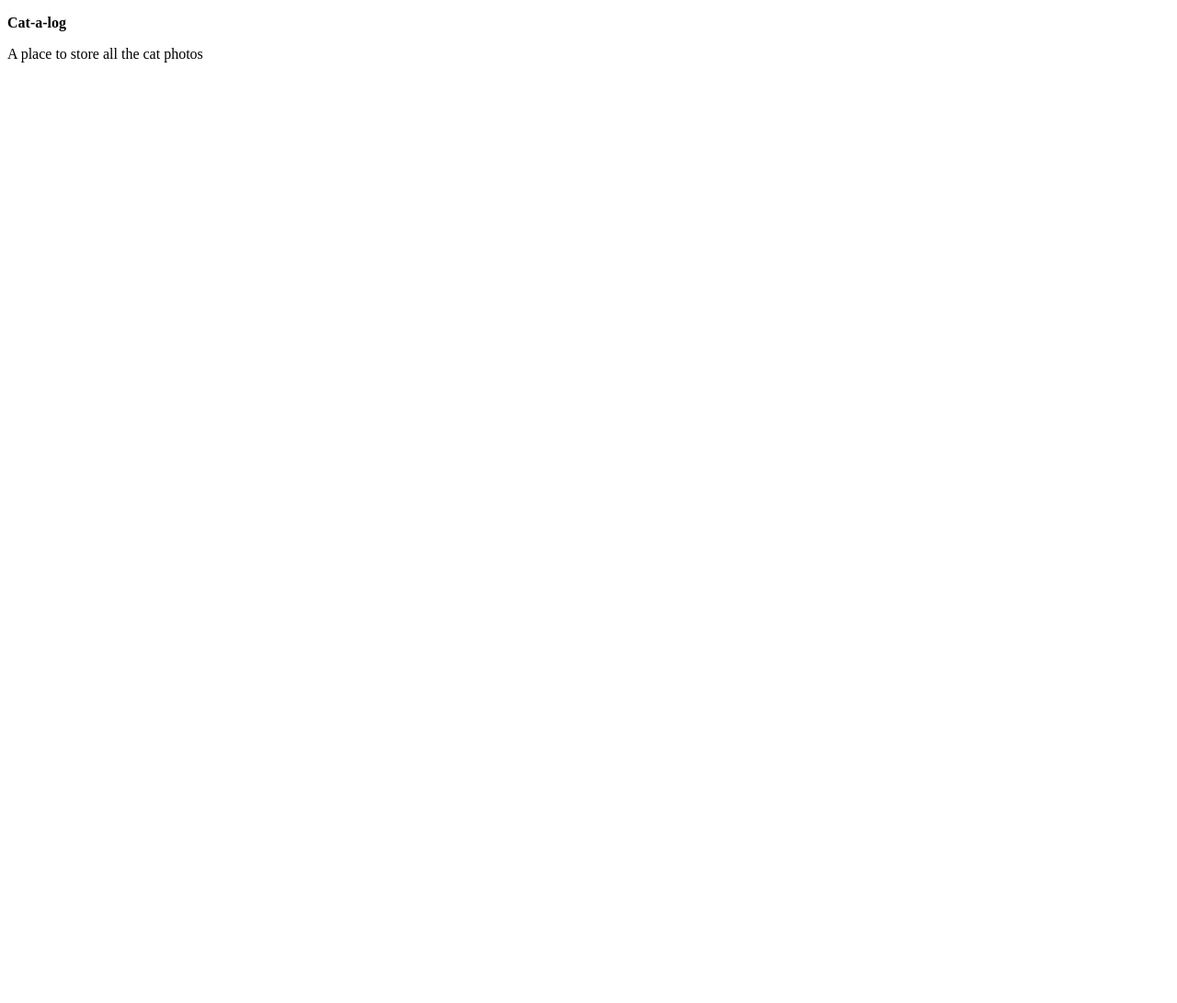
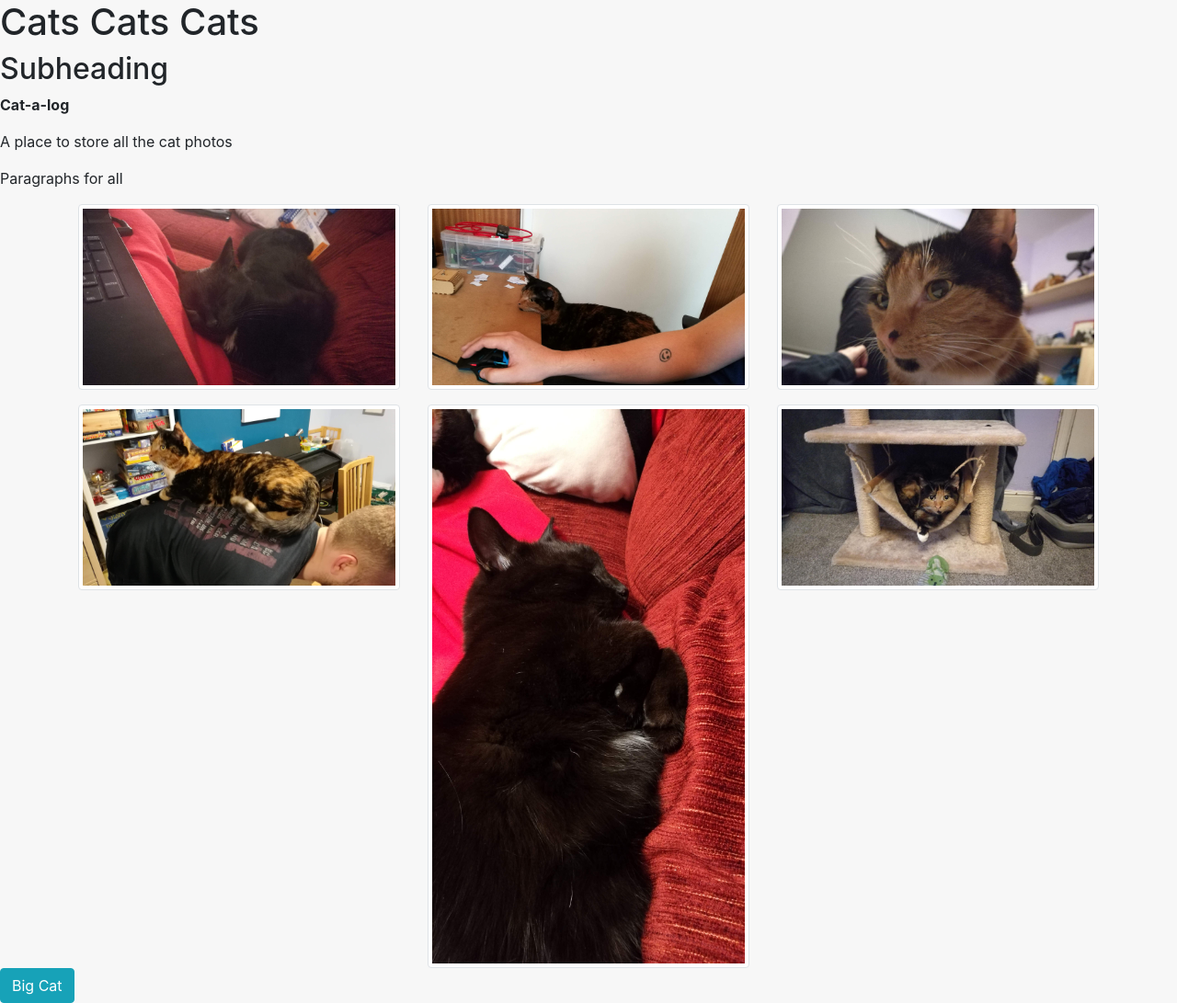
Before and after one commit to BethFromAbove/cat-a-log, a plain HTML site: page site/public/index.html in a window 1280 px wide. Shown: the whole page at 92% size. Before the commit the page ends 800 px from the top, so only its background shows below. Drawn offline with nearby package versions, Linux system fonts and the light colour scheme.

Commit message:
Added bootstrap stylesheet and first pictures of cats in grid

```diff
--- a/site/public/index.html
+++ b/site/public/index.html
@@ -1,5 +1,40 @@
 <!DOCTYPE html>
 <html xmlns="http://www.w3.org/1999/xhtml">
-<p><strong>Cat-a-log</strong></p>
-<p>A place to store all the cat photos</p>
+<link rel="stylesheet" href="https://stackpath.bootstrapcdn.com/bootstrap/4.2.1/css/bootstrap.min.css" integrity="sha384-GJzZqFGwb1QTTN6wy59ffF1BuGJpLSa9DkKMp0DgiMDm4iYMj70gZWKYbI706tWS" crossorigin="anonymous"/>
+<link rel="stylesheet" type="text/css" href="styles.css"/>
+<body>
+    <h1 class="slanty">Cats Cats Cats</h1>
+    <h2 class="slanty">Subheading</h2>
+    <p><strong>Cat-a-log</strong></p>
+    <p class="slanty">A place to store all the cat photos</p>
+    <p id="yellowpara">Paragraphs for all</p>
+
+    <div class="container">
+        <div class="row">
+            <div class="col-sm">
+                <img src="/images/1.jpg" class="img-thumbnail" alt="Responsive image"/>
+            </div>
+            <div class="col-sm">
+                <img src="/images/2.jpg" class="img-thumbnail" alt="Responsive image"/>
+            </div>
+            <div class="col-sm">
+                <img src="/images/3.jpg" class="img-thumbnail" alt="Responsive image"/>
+            </div>
+        </div>
+        <div class="row top-buffer">
+            <div class="col-sm">
+                <img src="/images/4.jpg" class="img-thumbnail" alt="Responsive image"/>
+            </div>
+            <div class="col-sm">
+                <img src="/images/5.jpg" class="img-thumbnail" alt="Responsive image"/>
+            </div>
+            <div class="col-sm">
+                <img src="/images/6.jpg" class="img-thumbnail" alt="Responsive image"/>
+            </div>
+        </div>
+    </div>
+
+
+    <button type="button" class="btn btn-info">Big Cat</button>
+</body>
 </html>
--- /dev/null
+++ b/site/public/styles.css
@@ -0,0 +1,3 @@
+body { background: #f7f7f7; }
+
+.top-buffer { margin-top: 1rem; }
```
Also changed, not shown: site/public/images/1.jpg (added), site/public/images/2.jpg (added), site/public/images/3.jpg (added), site/public/images/4.jpg (added), site/public/images/5.jpg (added), site/public/images/6.jpg (added).
